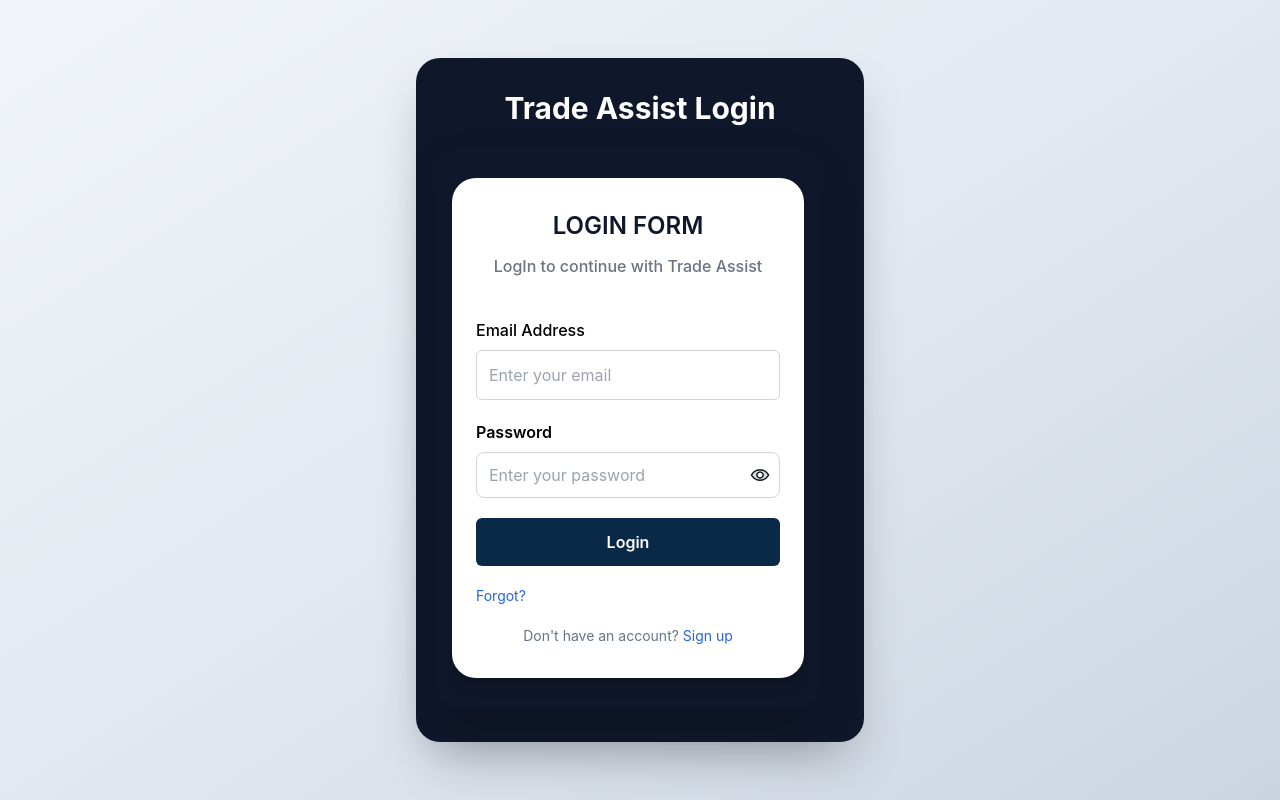
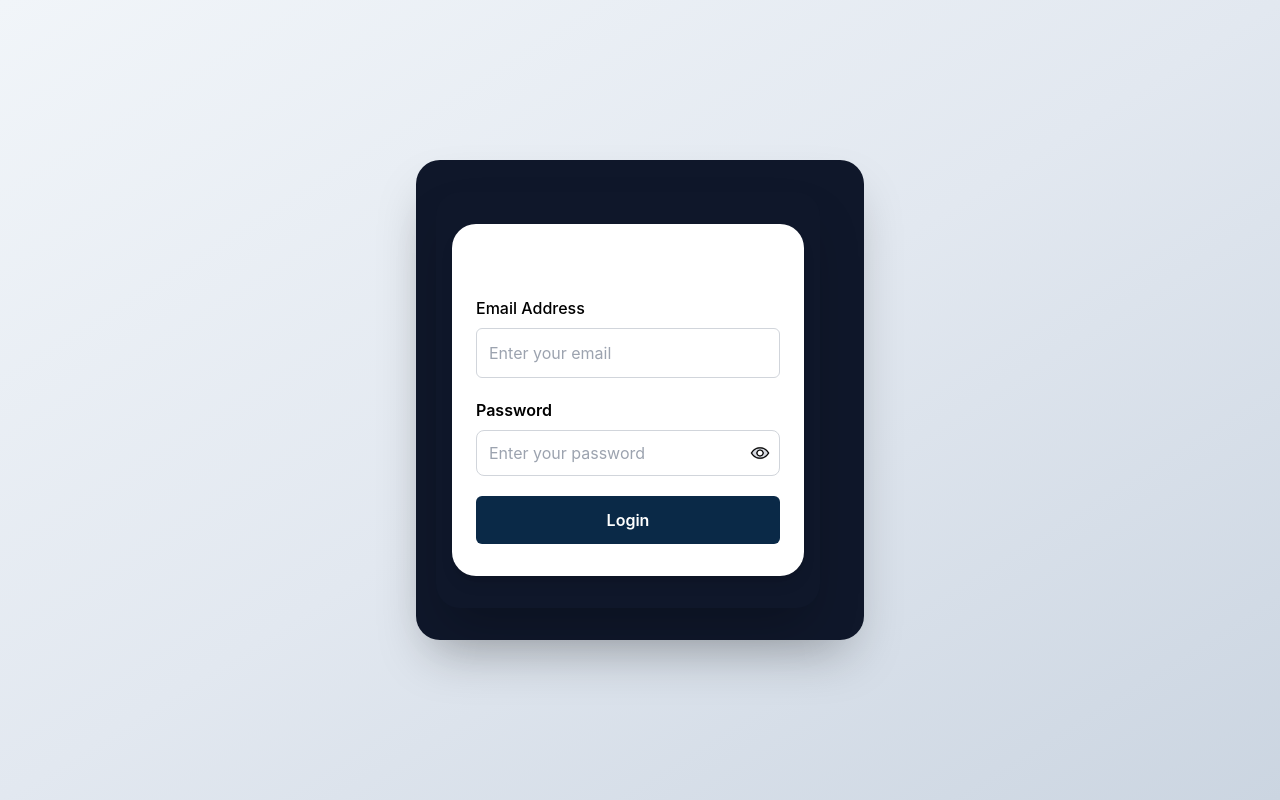
Before and after one commit to Subhratanu-Saha/trade-assist-app, a React (Create React App) app: page / in a window 1280 px wide. Built offline with nearby package versions, Linux system fonts and the light colour scheme.

Commit message:
Remove unnecessary headings and text from LoginForm for a cleaner UI

```diff
--- a/src/App.js
+++ b/src/App.js
@@ -4,9 +4,6 @@ function App() {
   return (
     <div className="min-h-screen w-full bg-gradient-to-br from-slate-100 via-slate-200 to-slate-300 flex items-center justify-center px-4 py-4">
       <div className="w-full max-w-md mx-auto bg-slate-900 rounded-3xl shadow-2xl py-8 px-5">
-       <center>
-        <h1 className="text-2xl sm:text-3xl font-bold text-white text-center mb-5">Trade Assist Login</h1>
-       </center>
         <LoginForm />
       </div>
     </div>
--- a/src/components/LoginForm.js
+++ b/src/components/LoginForm.js
@@ -12,26 +12,10 @@ function LoginForm() {
       `}</style>
       <div className="flex justify-center">
         <div className="bg-white rounded-3xl shadow-lg w-full px-6 py-8">
-          <h2 className="text-2xl font-semibold text-center text-slate-900">
-            LOGIN FORM
-          </h2>
-          <b>
-          <p className="text-center text-gray-500 font-medium mt-3 mb-8">
-            LogIn to continue with Trade Assist
-          </p>
-          </b>
           <form className="space-y-5 mx-auto w-full login-form-inputs">
             <EmailInput />
             <PasswordInput />
             <Button label="Login" type="submit" />
-            <div className="flex items-center justify-between">
-              <div className="text-sm">
-                <button type="button" className="text-blue-600 hover:underline">Forgot?</button>
-              </div>
-            </div>
-            <div className="text-center text-sm text-slate-500 mt-4">
-              Don't have an account? <button type="button" className="text-blue-600 hover:underline">Sign up</button>
-            </div>
           </form>
         </div>
       </div>
```
